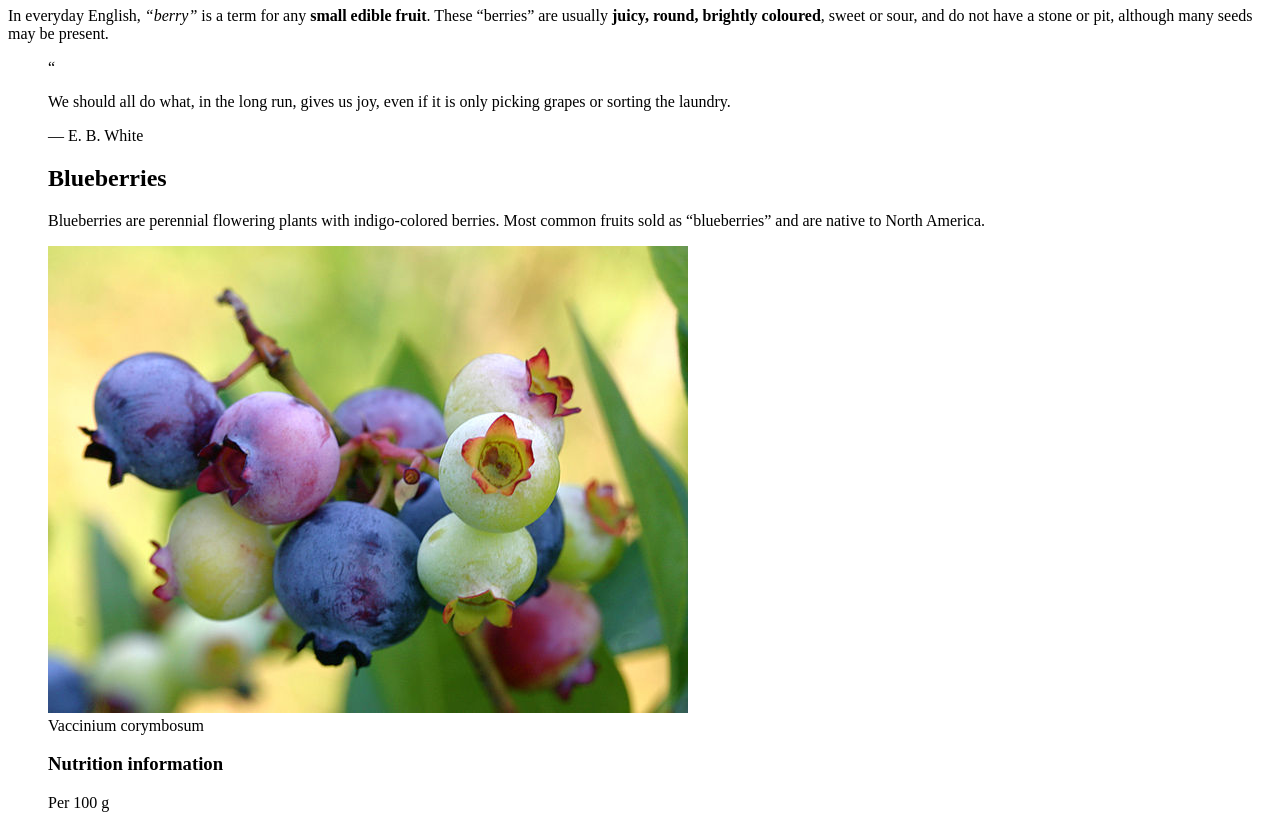
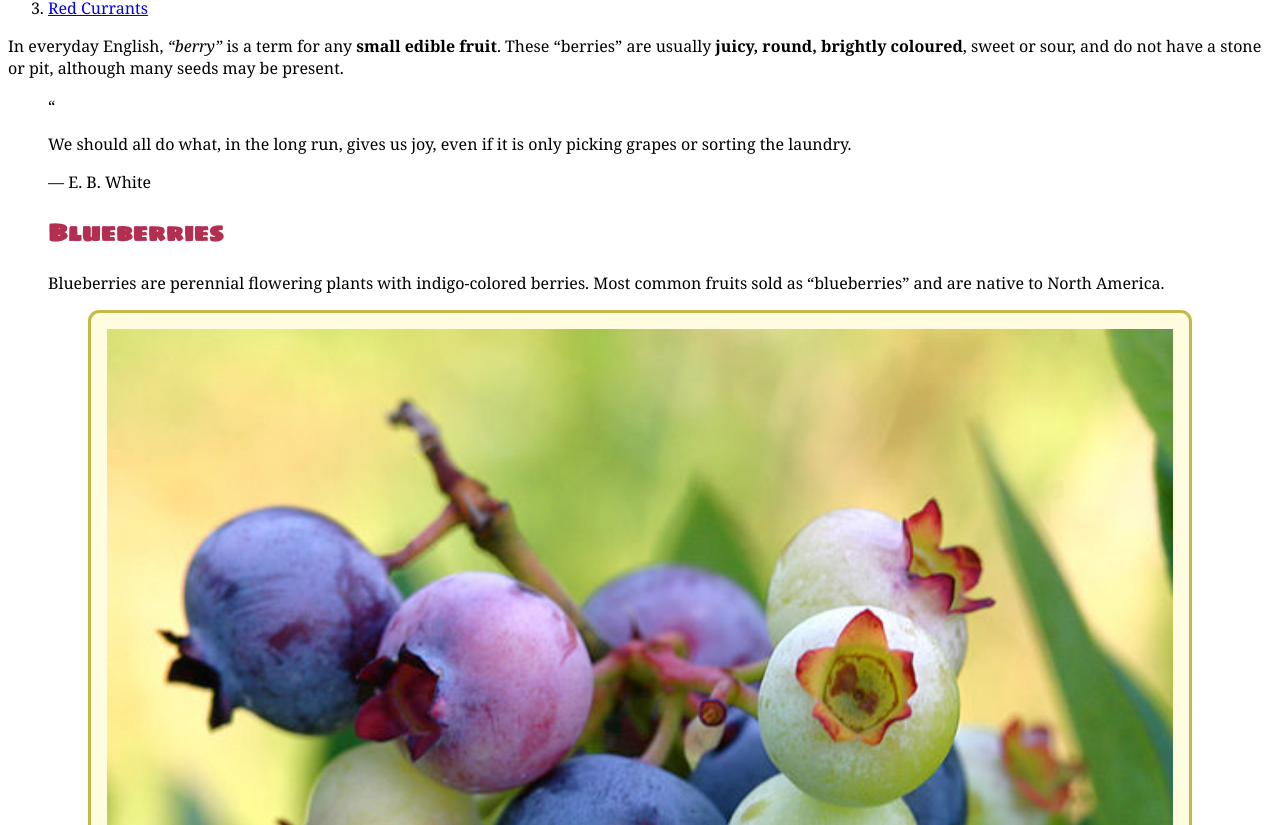
Before and after one commit to B2G7M/assignment-1, a plain HTML site: page index.html in a window 1280 px wide. Shown: the part 143-968 px from the top of the page. Drawn offline with Linux system fonts and the light colour scheme.

Commit message:
Added CSS
Boxes and borders.
Added font Sigmar one and made body copy Georgia

```diff
--- a/css/main.css
+++ b/css/main.css
@@ -0,0 +1,37 @@
+html {
+	box-sizing: border-box;
+	height: 100vh;
+	font-family: 'georgia', serif;
+}
+
+*, *::before, *::after {
+	box-sizing: inherit;
+}
+
+header{
+	background-color: #ffe524;
+	text-align: center;
+	display:block;
+	padding: .25em;
+}
+
+h1, h2, h3{
+	font-family: 'Sigmar One', cursive;
+	color: #b32f52;
+}
+
+figure{
+	background-color: #fffce0;
+	border: 3px solid #c5b844;
+	border-radius: .7em;
+	padding:1em;
+	text-align: center;
+	font-style: italic;
+
+}
+
+img {width:100%;}
+
+a:hover{
+	color: #cc3865;
+}
--- a/index.html
+++ b/index.html
@@ -9,7 +9,7 @@
 		<title>Intro to CSS</title>
 
 		<link href="css/main.css" rel="stylesheet">
-		<link href='http://fonts.googleapis.com/css?family=Lobster' rel='stylesheet' type='text/css'>
+		<link href='http://fonts.googleapis.com/css?family=Sigmar+One' rel='stylesheet' type='text/css'>
 
 		<html lang="en-ca">
 
@@ -40,10 +40,10 @@
 
 				<p>Blueberries are perennial flowering plants with indigo-colored berries. Most common fruits sold as “blueberries” and are native to North America.</p>
 
-				<fig>
+				<figure>
 					<img src="img/blueberries.jpg" alt="A macro photograph of a small bunch of blueberrieson a branch">
 					<figcaption>Vaccinium corymbosum</figcaption>
-				</fig>
+				</figure>
 
 				<h3>Nutrition information</h3>
 
@@ -79,7 +79,7 @@
 					<dt>Carbohydrates</dt>
 					<dd>18.1 g</dd>
 					<dt>Protein</dt>
-					<dd>?0.72 g</dd>
+					<dd>0.72 g</dd>
 				</dl>
 
 				<h2 id="Red Currants">
```
